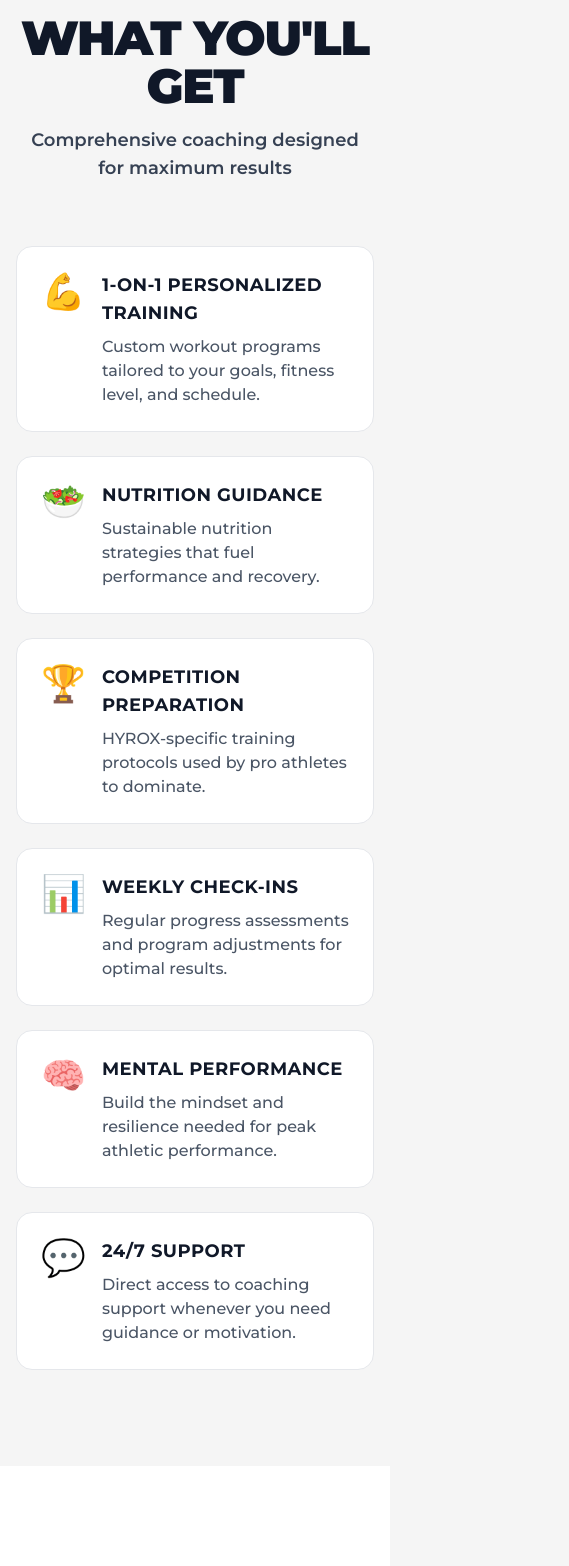
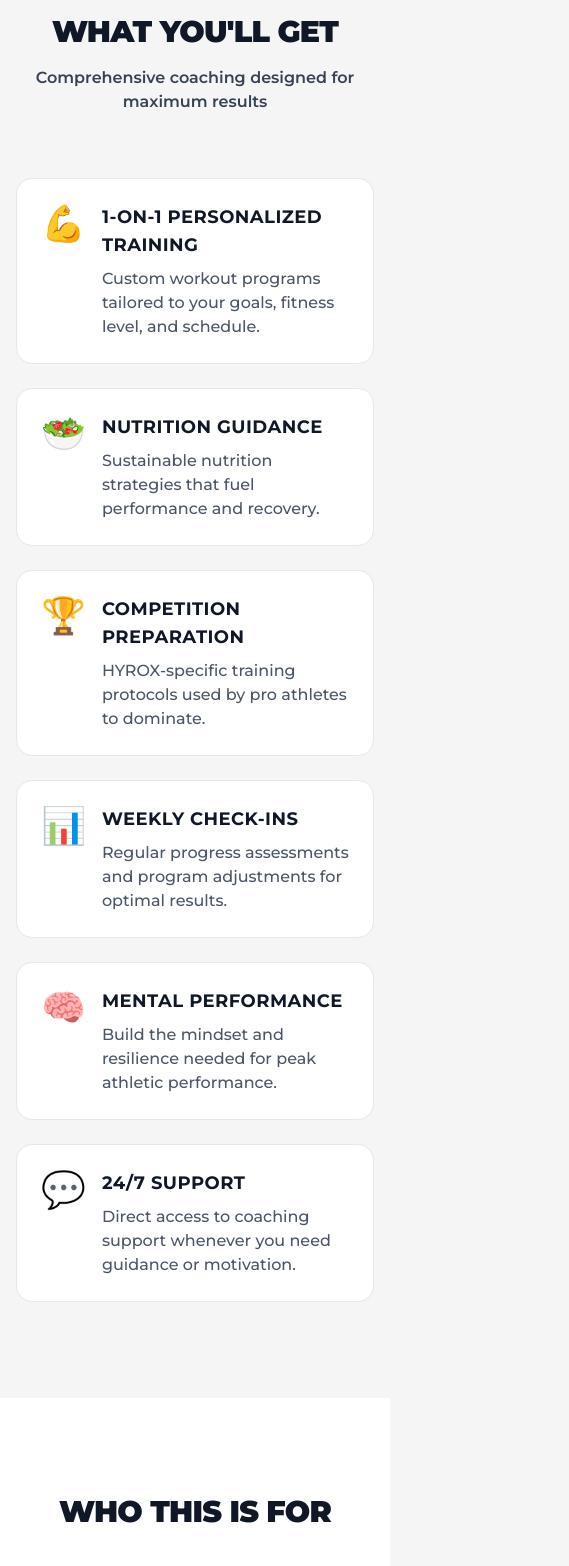
Before and after one commit to mbishopfx/trd-montiifit, a Next.js app: page / in a window 390 px wide. Shown: the part 1720-3286 px from the top of the page, 569 px wide, since content can reach past the window. Built offline with nearby package versions, Linux system fonts and the light colour scheme.

Commit message:
Optimize all section headings and CTA for mobile responsive design

```diff
--- a/app/page.tsx
+++ b/app/page.tsx
@@ -151,10 +151,10 @@ export default function Home() {
             transition={{ duration: 0.6 }}
             className="text-center mb-16"
           >
-            <h2 className="text-5xl md:text-6xl font-black text-gray-900 mb-4 tracking-tight uppercase">
+            <h2 className="text-3xl sm:text-4xl md:text-5xl lg:text-6xl font-black text-gray-900 mb-4 tracking-tight uppercase px-2">
               What You&apos;ll Get
             </h2>
-            <p className="text-lg text-gray-700 font-semibold">
+            <p className="text-base sm:text-lg text-gray-700 font-semibold px-4">
               Comprehensive coaching designed for maximum results
             </p>
           </motion.div>
@@ -225,7 +225,7 @@ export default function Home() {
             transition={{ duration: 0.6 }}
             className="text-center mb-16"
           >
-            <h2 className="text-5xl md:text-6xl font-black text-gray-900 mb-6 tracking-tight uppercase">
+            <h2 className="text-3xl sm:text-4xl md:text-5xl lg:text-6xl font-black text-gray-900 mb-6 tracking-tight uppercase px-2">
               Who This Is For
             </h2>
           </motion.div>
@@ -270,32 +270,32 @@ export default function Home() {
       </section>
 
       {/* Final CTA Section */}
-      <section className="py-24 px-4">
+      <section className="py-16 sm:py-24 px-4">
         <motion.div
           initial={{ opacity: 0, y: 30 }}
           whileInView={{ opacity: 1, y: 0 }}
           viewport={{ once: true }}
           transition={{ duration: 0.6 }}
-          className="max-w-4xl mx-auto text-center bg-gradient-to-br from-white to-gray-50 rounded-3xl p-12 md:p-16 border border-gray-200 shadow-xl"
+          className="max-w-4xl mx-auto text-center bg-gradient-to-br from-white to-gray-50 rounded-3xl p-8 sm:p-12 md:p-16 border border-gray-200 shadow-xl"
         >
-          <h2 className="text-5xl md:text-6xl font-black text-gray-900 mb-6 tracking-tight uppercase leading-[1.1]">
+          <h2 className="text-3xl sm:text-4xl md:text-5xl lg:text-6xl font-black text-gray-900 mb-6 tracking-tight uppercase leading-[1.1] px-2">
             Ready to Start Your
             <br />
             <span style={{ color: '#e8998d' }}>Transformation?</span>
           </h2>
-          <p className="text-lg text-gray-700 mb-10 max-w-2xl mx-auto font-medium">
+          <p className="text-base sm:text-lg text-gray-700 mb-10 max-w-2xl mx-auto font-medium px-2">
             Limited coaching spots available. Apply now to secure your spot and begin your journey to peak performance.
           </p>
           <a
             href="https://linktr.ee/montanatornatore"
             target="_blank"
             rel="noopener noreferrer"
-            className="inline-block px-14 py-6 text-white text-lg font-black uppercase tracking-wider rounded-full shadow-xl hover:shadow-2xl hover:scale-105 transition-all duration-300"
+            className="inline-block px-8 sm:px-12 md:px-14 py-5 sm:py-6 text-white text-sm sm:text-base md:text-lg font-black uppercase tracking-wider rounded-full shadow-xl hover:shadow-2xl hover:scale-105 transition-all duration-300"
             style={{ background: 'linear-gradient(135deg, #e8998d 0%, #d88579 100%)' }}
           >
             Apply for Coaching Now
           </a>
-          <p className="mt-8 text-sm font-bold text-gray-700 uppercase tracking-wider">
+          <p className="mt-8 text-xs sm:text-sm font-bold text-gray-700 uppercase tracking-wider px-2">
             ⚡ Only 3 spots remaining this month
           </p>
         </motion.div>
```
